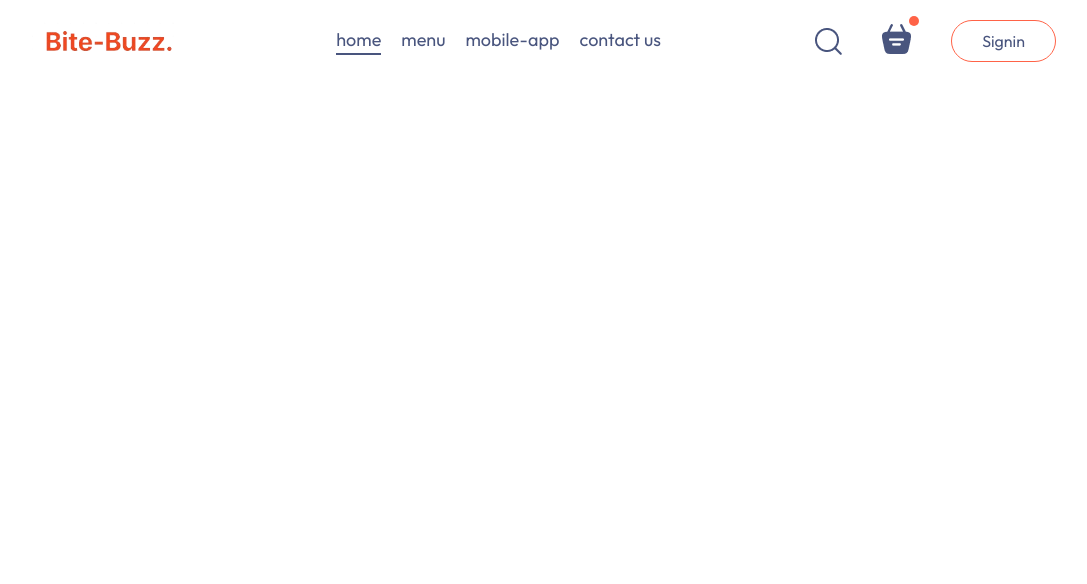
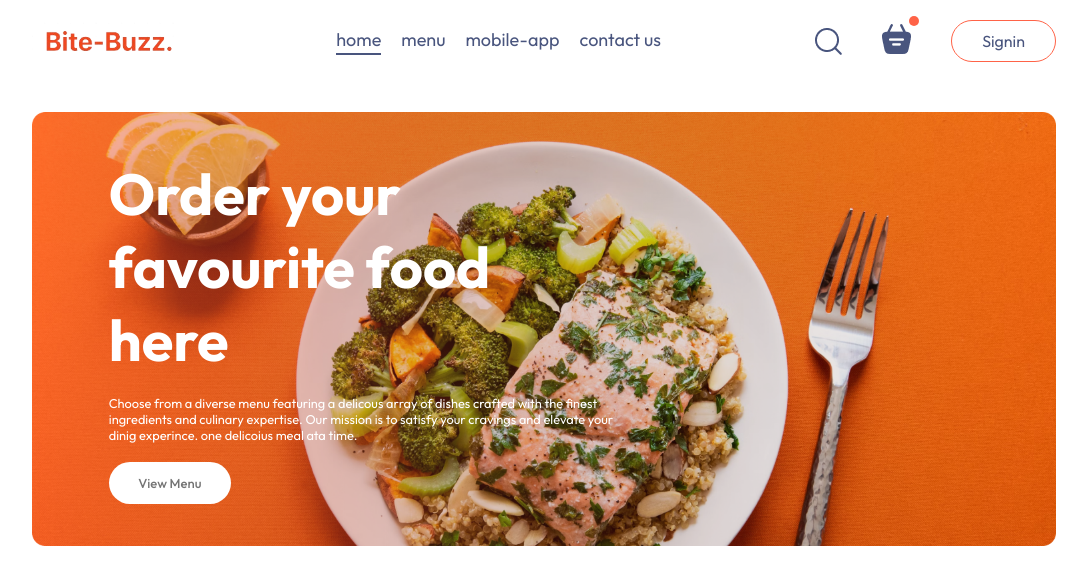
Before and after one commit to sari-rahul/BiteBuzz, a React (Create React App) app: page / in a window 1280 px wide. Shown: the top 584 px of the page, without its empty margins (96-1183 px from the left). Built offline with nearby package versions, Linux system fonts and the light colour scheme.

Commit message:
Add Header component

```diff
--- a/src/App.js
+++ b/src/App.js
@@ -1,10 +1,20 @@
 import React from 'react';
 import Navbar from './components/Navbar/Navbar';
+import { Route, Routes } from 'react-router-dom';
+import Home from './pages/Home/Home';
+import Cart from './pages/Cart/Cart';
+import PlaceOrder from './pages/PlaceOrder/PlaceOrder';
 
 const App = () => {
   return (
     <div className='app'>
       <Navbar/>
+      <Routes>
+        <Route path='/' element={<Home/>} />
+        <Route path='/cart' element={<Cart/>} />
+        <Route path='/order' element={<PlaceOrder/>} />
+      </Routes>
+
 
     </div>
   )
--- /dev/null
+++ b/src/components/Header/Header.css
@@ -0,0 +1,36 @@
+.header{
+    height:34vw;
+    margin: 30px auto;
+    background: url('../../assets/header_img.png') no-repeat;
+    background-size: contain;
+    position:relative;
+}
+.header-contents{
+    position: absolute;
+    display: flex;
+    flex-direction: column;
+    align-items: flex-start;
+    gap: 1.5vw;
+    max-width:50%;
+    bottom: 10%;
+    left: 6vw;
+    animation: fadeIn 3s;
+}
+.header-contents h2{
+    font-style: 500;
+    color: white;
+    font-size: max(4.5vw,22px);
+}
+.header-contents p{
+    color: white;
+    font-size:1vw;
+}
+.header-contents button{
+    border:none;
+    color: #747474;
+    font-weight: 500;
+    padding: 1vw 2.3vw;
+    background-color: white;
+    font-size: max(1vw,13px);
+    border-radius:50px;
+}
--- /dev/null
+++ b/src/components/Header/Header.js
@@ -0,0 +1,20 @@
+import React from 'react';
+import './Header.css';
+
+const Header = () => {
+  return (
+    <div className='header'>
+        <div className="header-contents">
+            <h2>Order your favourite food here</h2>
+            <p>Choose from a diverse menu featuring a delicous array of
+               dishes crafted with the finest ingredients and culinary expertise.
+               Our mission is to satisfy your cravings and elevate your dinig experince.
+               one delicoius meal ata time.
+            </p>
+            <button>View Menu</button>
+        </div>
+    </div>
+  )
+}
+
+export default Header
--- a/src/index.css
+++ b/src/index.css
@@ -18,3 +18,11 @@
   width: 80%;
   margin: auto;
 }
+@keyframes fadeIn {
+  0%{
+    opacity: 0;
+  }
+  100%{
+    opacity: 1;
+  }
+}
--- a/src/index.js
+++ b/src/index.js
@@ -3,12 +3,14 @@
 import './index.css';
 import App from './App';
 import reportWebVitals from './reportWebVitals';
+import { BrowserRouter } from 'react-router-dom';
 
 const root = ReactDOM.createRoot(document.getElementById('root'));
 root.render(
-  <React.StrictMode>
-    <App />
-  </React.StrictMode>
+  <BrowserRouter>
+      <App />
+  </BrowserRouter>
+
 );
 
 // If you want to start measuring performance in your app, pass a function
--- /dev/null
+++ b/src/pages/Cart/Cart.js
@@ -0,0 +1,12 @@
+import React from 'react';
+import './Cart.css';
+
+const Cart = () => {
+  return (
+    <div>
+
+    </div>
+  )
+}
+
+export default Cart
--- /dev/null
+++ b/src/pages/Home/Home.js
@@ -0,0 +1,13 @@
+import React from 'react';
+import './Home.css'
+import Header from '../../components/Header/Header';
+
+const Home = () => {
+  return (
+    <div>
+     <Header/>
+    </div>
+  )
+}
+
+export default Home
--- /dev/null
+++ b/src/pages/PlaceOrder/PlaceOrder.js
@@ -0,0 +1,12 @@
+import React from 'react';
+import './PlaceOrder.css';
+
+const PlaceOrder = () => {
+  return (
+    <div>
+
+    </div>
+  )
+}
+
+export default PlaceOrder
```
Also changed, not shown: src/pages/Cart/Cart.css (added), src/pages/Home/Home.css (added), src/pages/PlaceOrder/PlaceOrder.css (added).
